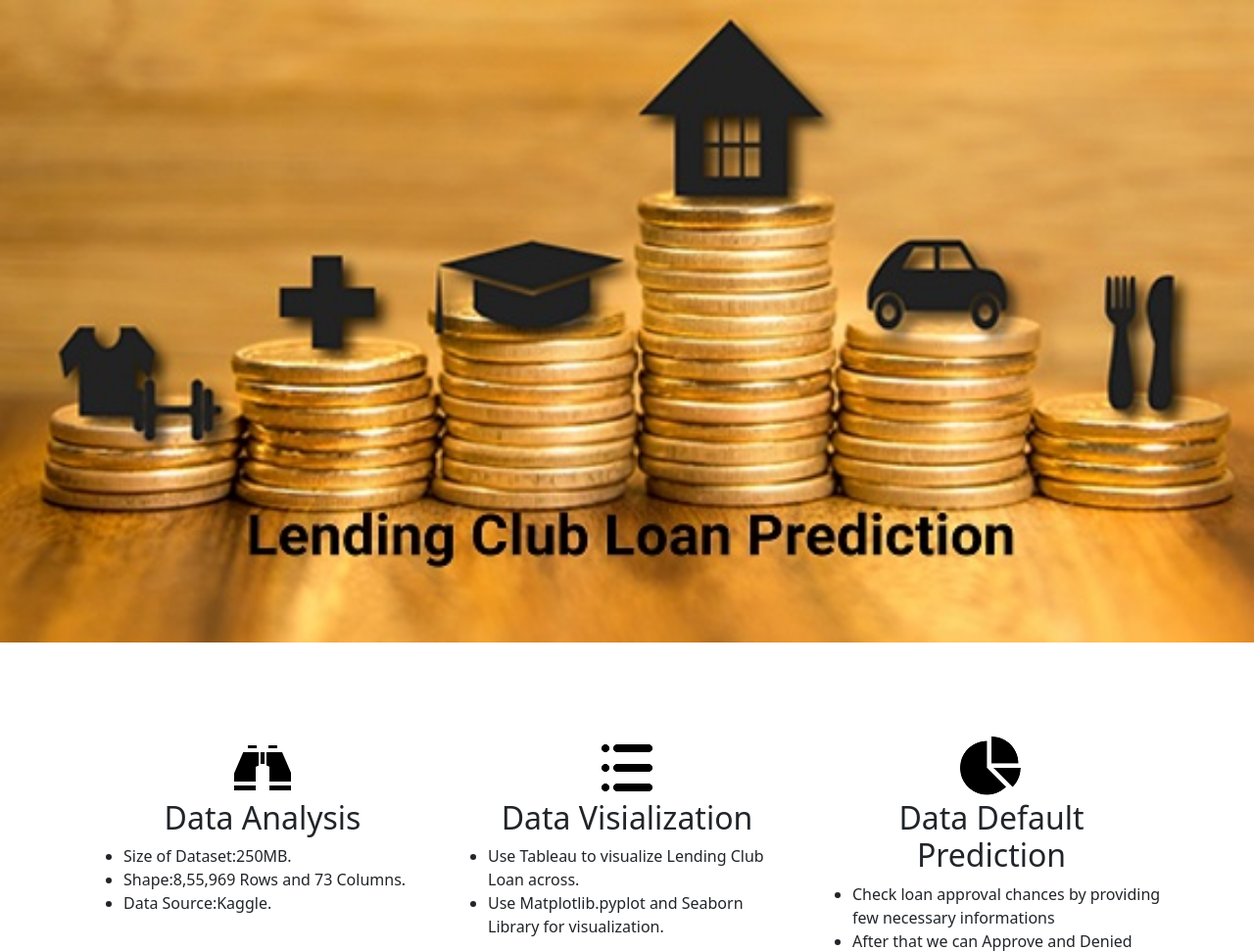
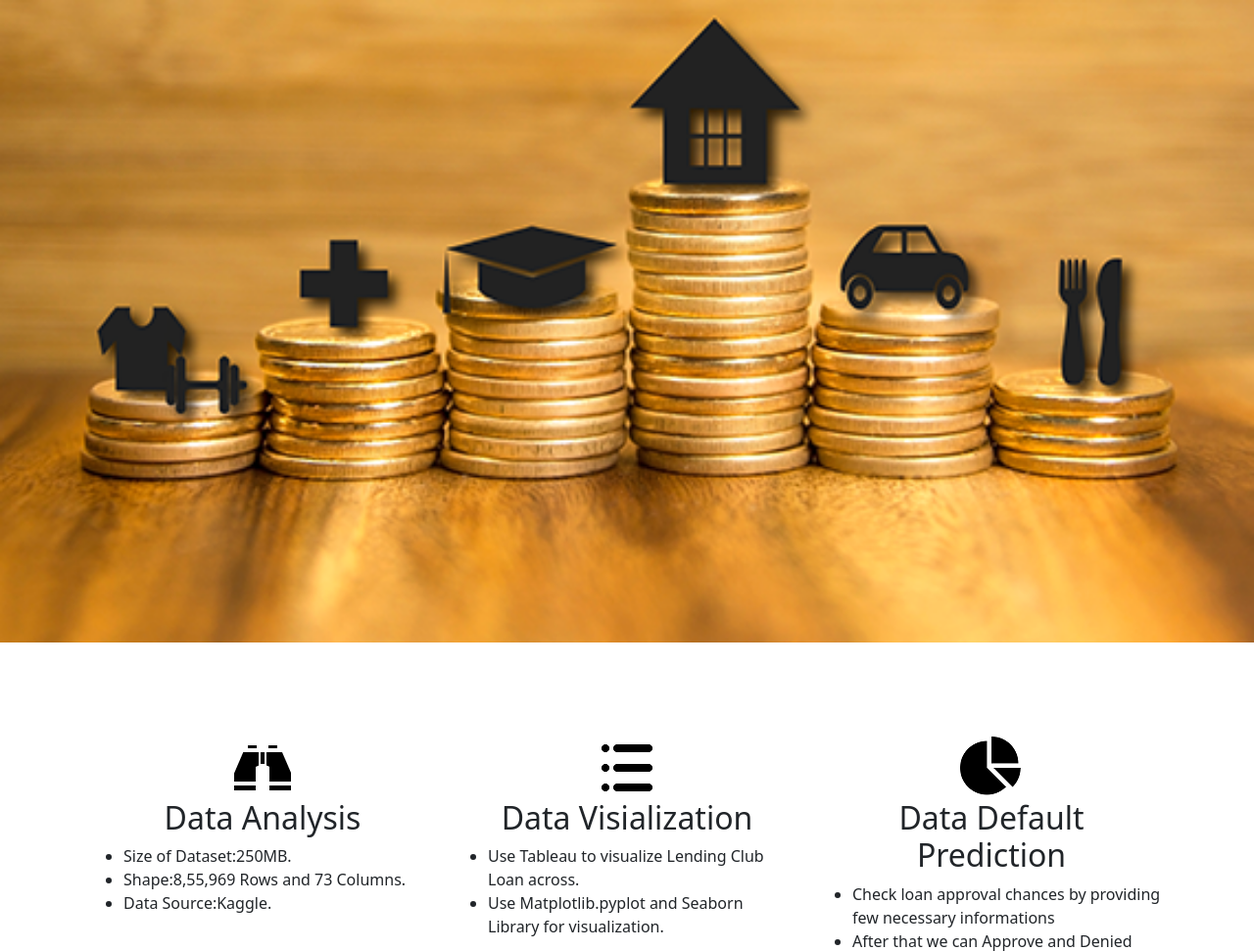
Before and after one commit to vish-68/Loan-Prediction, a Flask app: page / in a window 1280 px wide. Shown: the part 56-1027 px from the top of the page at 98% size. Run offline with Flask 2, Linux system fonts and the light colour scheme; parts of the project's set-up code (start-up, migrations or seed data) failed here and were passed over; some libraries are stand-ins or nearby versions.

Commit message:
Update home.html

```diff
--- a/templates/home.html
+++ b/templates/home.html
@@ -147,7 +147,7 @@
     <div id="carouselExampleCaptions" class="carousel slide" data-bs-ride="carousel">
         <div class="carousel-inner">
             <div class="carousel-item active">
-                <img src="/static/images/loans.jpg" class="d-block w-100" alt="Image">
+                <img src="/static/images/loan.jpg" class="d-block w-100" alt="Image">
                 <!----
                 <div class="carousel-caption d-none d-md-block">
                     <h3 style="color: black;">Lending Club-Loan Data</h3>
```
